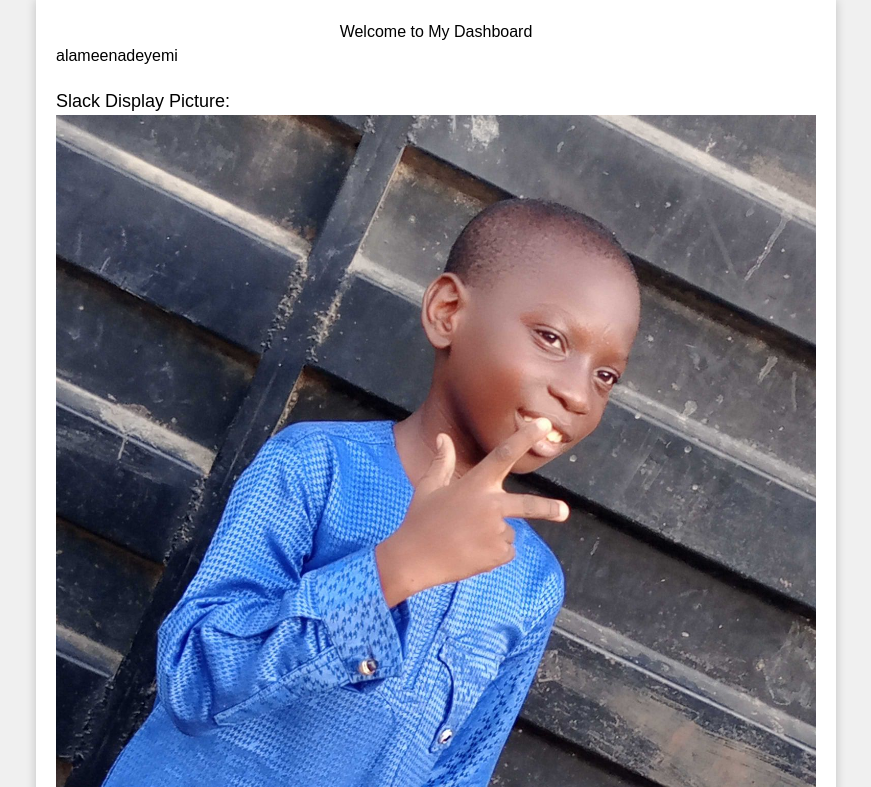
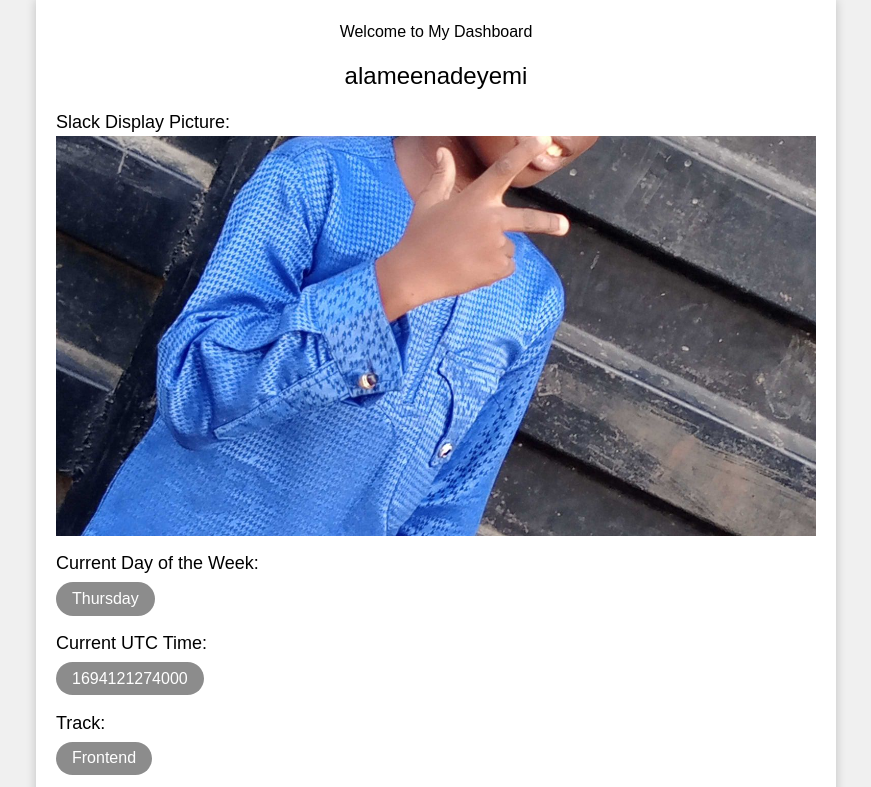
Before and after one commit to adeyemialameen04/Frontend-Page-Creation-with-Specific-Elements, a plain HTML site: page index.html in a window 1280 px wide. Shown: the top 787 px of the page, without its empty margins (204-1075 px from the left). Drawn offline with Linux system fonts and the light colour scheme.

Commit message:
updated som more styles

```diff
--- a/index.html
+++ b/index.html
@@ -11,7 +11,7 @@
     <div class="container">
       <h1>Welcome to My Dashboard</h1>
       <div>
-        <p data-testid="slackUserName">alameenadeyemi</p>
+        <p class="slackUsername" data-testid="slackUserName">alameenadeyemi</p>
       </div>
       <div>
         <h2>Slack Display Picture:</h2>
@@ -19,6 +19,7 @@
           src="slackProfileImg.jpg"
           alt="alameenadeyemi"
           data-testid="slackDisplayImage"
+          class="profileImg"
         />
       </div>
       <div class="card">
--- a/style.css
+++ b/style.css
@@ -11,6 +11,14 @@
         margin: 20px auto;
         padding: 20px;
         box-shadow: 0px 0px 10px rgba(0, 0, 0, 0.2);
+        display: flex;
+        flex-direction: column;
+        gap: .9rem;
+    }
+
+    .slackUsername {
+        text-align: center;
+        font-size: 1.5rem;
     }
 
     h1 {
@@ -21,10 +29,6 @@
         font-size: 18px;
     }
 
-    div {
-        margin-bottom: 20px;
-    }
-
     img {
         max-width: 100px;
         height: auto;
@@ -32,15 +36,25 @@
 
 
     .profileImg {
+        width: 100%;
         max-height: 400px;
-        min-width: 400px;
-        /* border-radius: 50%; */
         aspect-ratio: 1/1;
         object-fit: cover;
     }
 
     .card {
         display: flex;
-        align-items: center;
+        /* align-items: center; */
+        flex-direction: column;
         gap: .3rem;
     }
+
+    .card p {
+        background-color: gray;
+        opacity: 0.9;
+        color: #fff;
+        padding-inline: 1rem;
+        border-radius: 100vh;
+        width: max-content;
+        padding-block: .3rem;
+    }
```
